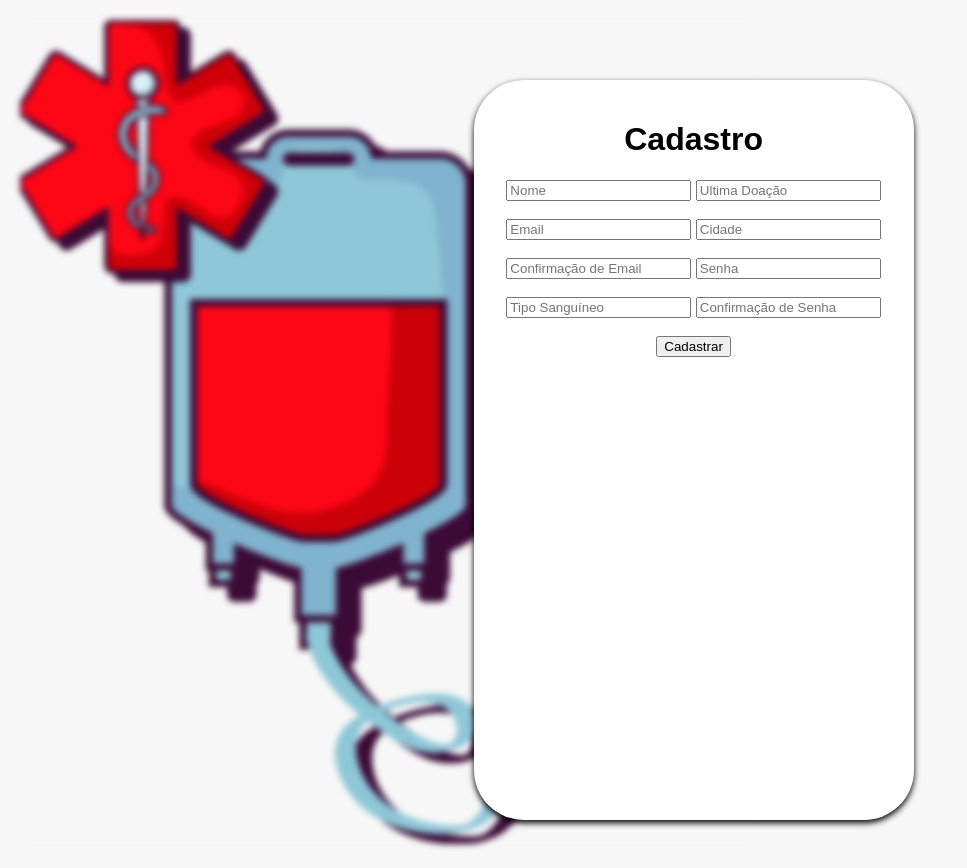
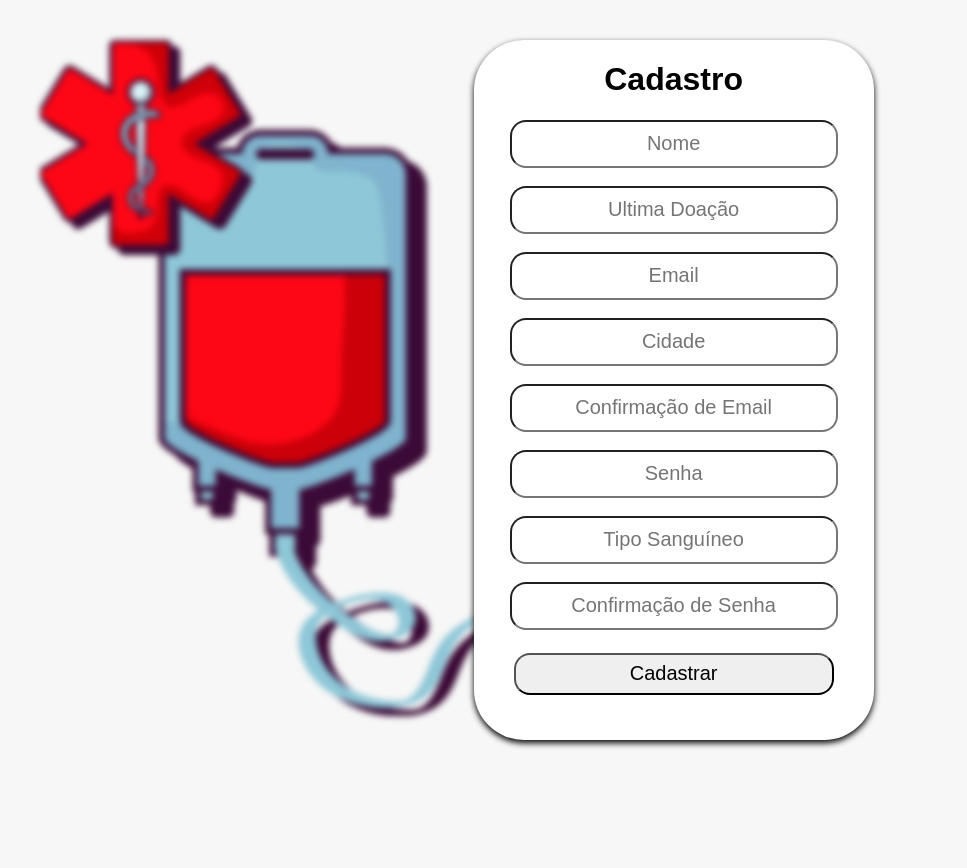
Before and after one commit to MrRizak10/Redrum_V1, a PHP site: page /html/cadastro.html in a window 1280 px wide. Shown: the whole page, without its empty margins (0-967 px from the left). After the commit the page ends 748 px from the top, so only its background shows below. Run offline with PHP 8.4, Linux system fonts and the light colour scheme.

Commit message:
update do rizak

```diff
--- a/css/cadastro.css
+++ b/css/cadastro.css
@@ -1,4 +1,5 @@
 body{
+    padding: 20px;
     margin: 20px;
     font-family: Arial, Helvetica, sans-serif;
     background-color: #F7F7F7;
@@ -8,39 +9,93 @@ body{
 .container{
     background-color:#ffffff;
     position: absolute;
-    top: 10%;
+    top: 5%;
+    bottom: 10%;
     left: 37%;
     width: 400px;
     height: 700px;
-    padding: 20px;
     box-shadow: 0px 3px 6px #000000;
     border-radius: 50px;
 }
+img{
+    width: 50%;
+    height: 50%;
+}
+
+
+
 #nome{
+  font-size: 20px;
+  text-align: center;
+  position: relative;
+  width: 80%;
+  height: 6%;
+  border-radius: 16px;
 }
 #ultima_doacao{
-
+    font-size: 20px;
+    text-align: center;
+    position: relative;
+    width: 80%;
+    height: 6%;
+    border-radius: 16px;
 }
 #email{
-
+  font-size: 20px;
+  text-align: center;
+  position: relative;
+  width: 80%;
+  height: 6%;
+  border-radius: 16px;
 }
 #cidade{
-
+    font-size: 20px;
+    text-align: center;
+    position: relative;
+    width: 80%;
+    height: 6%;
+    border-radius: 16px;
 }
 #confirmar_email{
-
+    font-size: 20px;
+    text-align: center;
+    position: relative;
+    width: 80%;
+    height: 6%;
+    border-radius: 16px;
 }
 #senha{
-
+    font-size: 20px;
+    text-align: center;
+    position: relative;
+    width: 80%;
+    height: 6%;
+    border-radius: 16px;
 
 }
 #tipo_sanguineo{
-
+    font-size: 20px;
+    text-align: center;
+    position: relative;
+    width: 80%;
+    height: 6%;
+    border-radius: 16px;
 }
 #confirmar_senha{
-
+    font-size: 20px;
+    text-align: center;
+    position: relative;
+    width: 80%;
+    height: 6%;
+    border-radius: 16px;
 }
 
 #button{
-
+    font-size: 20px;
+    text-align: center;
+    margin-top: 5px;
+    position: relative;
+    width: 80%;
+    height: 6%;
+    border-radius: 16px;
 }
--- a/html/cadastro.html
+++ b/html/cadastro.html
@@ -12,15 +12,19 @@
    <center><div class="container" >
     <h1>Cadastro</h1>
     <input type="text" name="nome" id="nome"value="" placeholder="Nome">
+    <br><br>
     <input type="text" name="ultima_doacao" id="ultima_doacao" value="" placeholder="Ultima Doação">
     <br><br>
     <input type="email" name="email" id="email" value="" placeholder="Email" >
+    <br><br>
     <input type="text" name="cidade" id="cidade" placeholder="Cidade">
     <br><br>
     <input type="email" name="confirmar_email" id="confirmar_email" value="" placeholder="Confirmação de Email" >
+    <br><br>
     <input type="password" name="senha" id="senha" value="" placeholder="Senha">
     <br><br>
     <input type="text" name="tipo_sanguineo" id="tipo_sanguineo" placeholder="Tipo Sanguíneo">
+    <br><br>
     <input type="password" name="confirmar_senha" id="confirmar_senha" value="" placeholder="Confirmação de Senha">
     <br><br>
     <input type="submit"name="button" id="button" value="Cadastrar">
```
